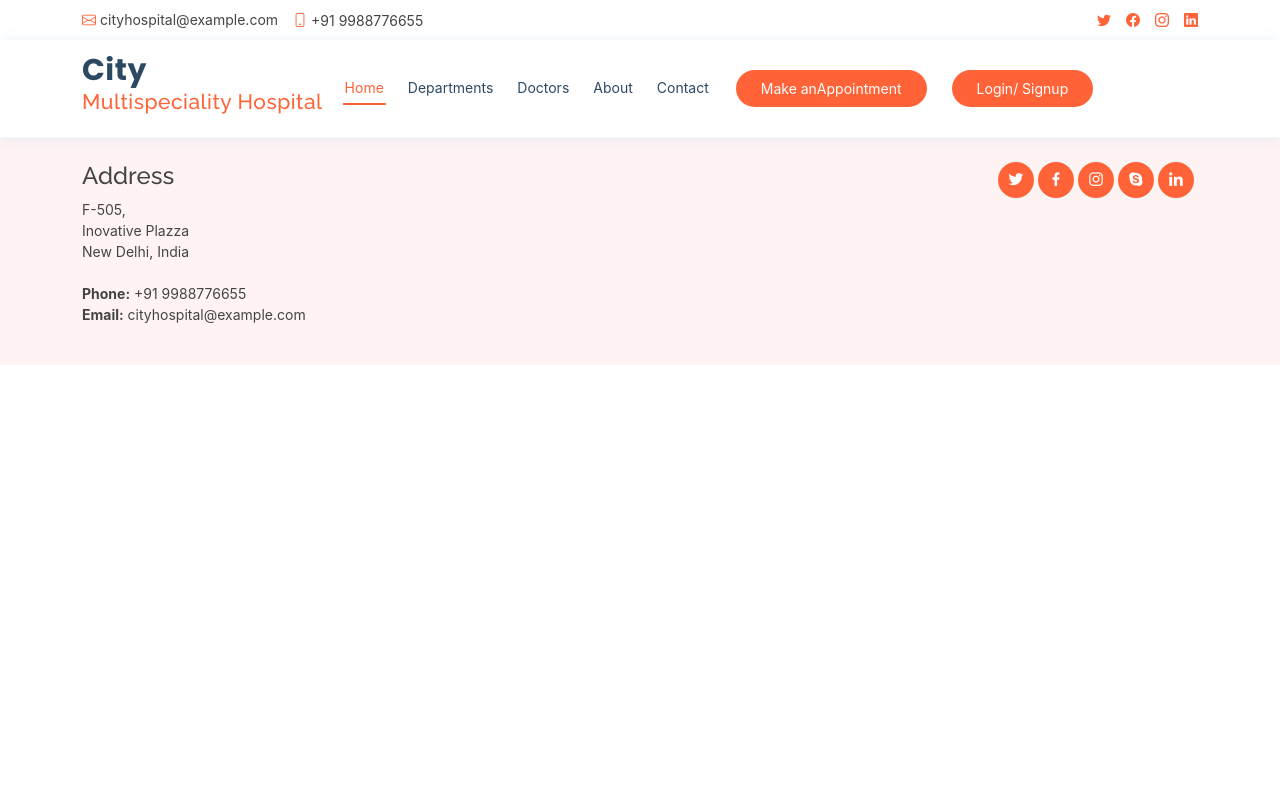
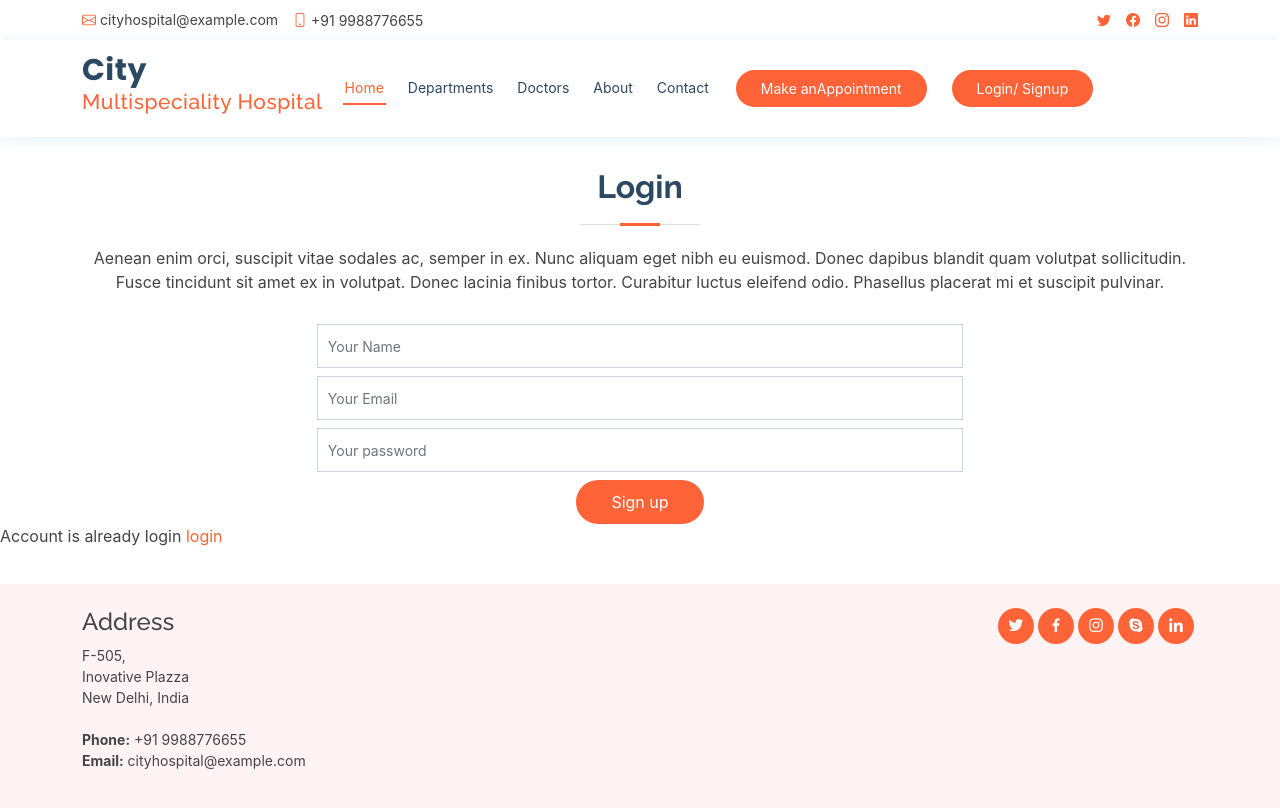
Before and after one commit to Rajan17104/cityhospital, a React (Create React App) app: page /auth in a window 1280 px wide. Shown: the top 808 px of the page. Built offline with nearby package versions, Linux system fonts and the light colour scheme.

Commit message:
21-6-login

```diff
--- a/public/assets/css/style.css
+++ b/public/assets/css/style.css
@@ -29,6 +29,7 @@ h1, h2, h3, h4, h5, h6 {
   z-index: 9999;
   overflow: hidden;
   background: #fff;
+
 }
 
 #preloader:before {
--- a/src/App.js
+++ b/src/App.js
@@ -1,4 +1,3 @@
-import logo from './logo.svg';
 import './App.css';
 import Footer from './component/Footer';
 import Header from './component/Header';
@@ -10,6 +9,11 @@ import Appointment from './container/Appointment';
 import Departments from './container/Departments';
 import Doctors from './container/Doctors';
 import Doctor from './container/Doctor';
+import VisitingDoctor from './container/VisitingDoctor';
+import NotFound from './container/Notfound';
+import Auth from './container/Auth';
+
+
 
 
 function App() {
@@ -23,7 +27,17 @@ function App() {
         <Route  path='/about' element={<About />}/>
         <Route  path='/contact' element={<Contact />}/>
         <Route path='/appointment' element={<Appointment />} />
-        <Route path='/doctor/:id' element={<Doctor />} />
+        {/* <Route path='/doctor/:id' element={<Doctor />} />
+        <Route path='/doctor/visiting_doctor' element={<VisitingDoctor />} /> */}
+
+        <Route path='/doctor/'>
+        <Route path=':id' element={<Doctor />} />
+        <Route path='visiting_doctor' element={<VisitingDoctor />} />
+        </Route>
+
+        <Route path='*' element={<NotFound />} />
+        <Route path='/auth'  element={<Auth />}/>
+
       </Routes>
       <Footer />
     </>
--- a/src/component/Header.js
+++ b/src/component/Header.js
@@ -39,9 +39,9 @@ function Header(props) {
         </nav>
         <Link to='/appointment' className="appointment-btn scrollto"><span className="d-none d-md-inline">Make an</span>
           Appointment</Link>
-        <a href="#" className="appointment-btn scrollto">
+        <Link to="/auth" className="appointment-btn scrollto">
           <span className="d-none d-md-inline">Login/ Signup</span>
-        </a>
+        </Link>
       </div>
     </header>
   </div>
--- /dev/null
+++ b/src/container/Auth.js
@@ -0,0 +1,45 @@
+import React from 'react';
+
+function Auth(props) {
+
+    // const [authType, setAuthType] = useState('login');
+
+    return (
+       <section id="appointment" className="appointment">
+  <div className="container">
+    <div className="section-title">
+        {/* { */}
+       <h2>Login</h2>
+
+        {/* } */}
+
+      <p>Aenean enim orci, suscipit vitae sodales ac, semper in ex. Nunc aliquam eget nibh eu euismod. Donec dapibus
+        blandit quam volutpat sollicitudin. Fusce tincidunt sit amet ex in volutpat. Donec lacinia finibus tortor.
+        Curabitur luctus eleifend odio. Phasellus placerat mi et suscipit pulvinar.</p>
+    </div>
+    <form action method="post" role="form" className="php-email-form">
+      <div className="row justify-content-center" >
+        <div className="col-md-7 form-group">
+          <input type="text" name="name" className="form-control" id="name" placeholder="Your Name" data-rule="minlen:4" data-msg="Please enter at least 4 chars" />
+          <div className="validate" />
+        </div>
+        <div className="col-md-7 form-group mt-3 mt-md-0">
+          <input type="email" className="form-control" name="email" id="email" placeholder="Your Email" data-rule="email" data-msg="Please enter a valid email" />
+          <div className="validate" />
+        </div>
+        <div className="col-md-7 form-group mt-3 mt-md-0">
+          <input type="password" className="form-control" name="password" id="password" placeholder="Your password" data-rule="minlen:4" data-msg="Please enter a password" />
+          <div className="validate" />
+        </div>
+      </div>
+      <div className="text-center"><button type="submit">Sign up</button></div>
+    </form>
+  </div>
+        <p>Account is already login <a href="#">login</a> </p>
+
+</section>
+
+    );
+}
+
+export default Auth;
--- a/src/container/Doctor.js
+++ b/src/container/Doctor.js
@@ -42,20 +42,22 @@ function Doctor(props) {
 
   const {id} = useParams();
 
+  let fdata = doctordata.filter((v) => v.id === parseInt(id))
+
   return (
     <div className="row">
       {
-        doctordata.map((v) => {
-          if(id == v.id){
-            return (
+        // filterdata.map((v) => {
+        //   if(id == v.id){
+            // return (
               <div className="col-lg-6-">
                 {/* <p>{id}</p> */}
                 <div className="member d-flex align-items-start">
-                  <div className="pic"><img src={v.url} className="img-doctor-" alt /></div>
+                  <div className="pic"><img src={fdata[0].url} className="img-doctor-" alt /></div>
                   <div className="member-info-">
-                    <p><span> Dr Name :   </span> {v.name}</p>
-                    <p><span>Dr Designation :   </span>{v.designation}</p>
-                    <p><span>Dr Description :   </span> {v.description}</p>
+                    <p><span> Dr Name :   </span> {fdata[0].name}</p>
+                    <p><span>Dr Designation :   </span>{fdata[0].designation}</p>
+                    <p><span>Dr Description :   </span> {fdata[0].description}</p>
                     <div className="social-">
                       <a href><i className="ri-twitter-fill" /></a>
                       <a href><i className="ri-facebook-fill" /></a>
@@ -65,9 +67,9 @@ function Doctor(props) {
                   </div>
                 </div>
               </div>
-            )
-          }
-        })
+            // );
+        //   }
+        // })
       }
     </div>
   )
--- a/src/container/Doctors.js
+++ b/src/container/Doctors.js
@@ -1,6 +1,5 @@
 import React from 'react';
 import { Link } from 'react-router-dom';
-import Doctor from './Doctor';
 
 
 const doctordata = [
@@ -50,8 +49,9 @@ function Doctors(props) {
             tincidunt viverra erat. Quisque in lectus id nulla viverra sodales in a risus. Aliquam ut sem ex. Duis viverra
             ipsum lacus, ut pharetra arcu sagittis nec. Phasellus a eleifend elit.
           </p>
-          {/* <Link to='/doctor/1'>Doctor 1</Link>
-          <Link to='/doctor/2'>Doctor 2</Link> */}
+          <Link to='/doctor/1'>Doctor 1</Link><br/>
+          <Link to='/doctor/2'>Doctor 2</Link><br/>
+          <Link to='/doctor/visiting_doctor'>Visiting Doctor</Link>
         </div>
         <div className="row">
           {
@@ -70,7 +70,6 @@ function Doctors(props) {
                         <a href><i className="ri-facebook-fill" /></a>
                         <a href><i className="ri-instagram-fill" /></a>
                         <a href><i className="ri-linkedin-box-fill"/> </a>
-                        {/* <Doctor did={v.id}/> */}
                       </div>
                     </div>
                   </div>
--- /dev/null
+++ b/src/container/Notfound.js
@@ -0,0 +1,11 @@
+import React from 'react';
+
+function Notfound(props) {
+    return (
+        <div>
+            <h1>Page Not Found</h1>
+        </div>
+    );
+}
+
+export default Notfound;
--- /dev/null
+++ b/src/container/VisitingDoctor.js
@@ -0,0 +1,11 @@
+import React from 'react';
+
+function VisitingDoctor(props) {
+    return (
+        <div>
+            <h1>Hello visiting doctor</h1>
+        </div>
+    );
+}
+
+export default VisitingDoctor;
```
